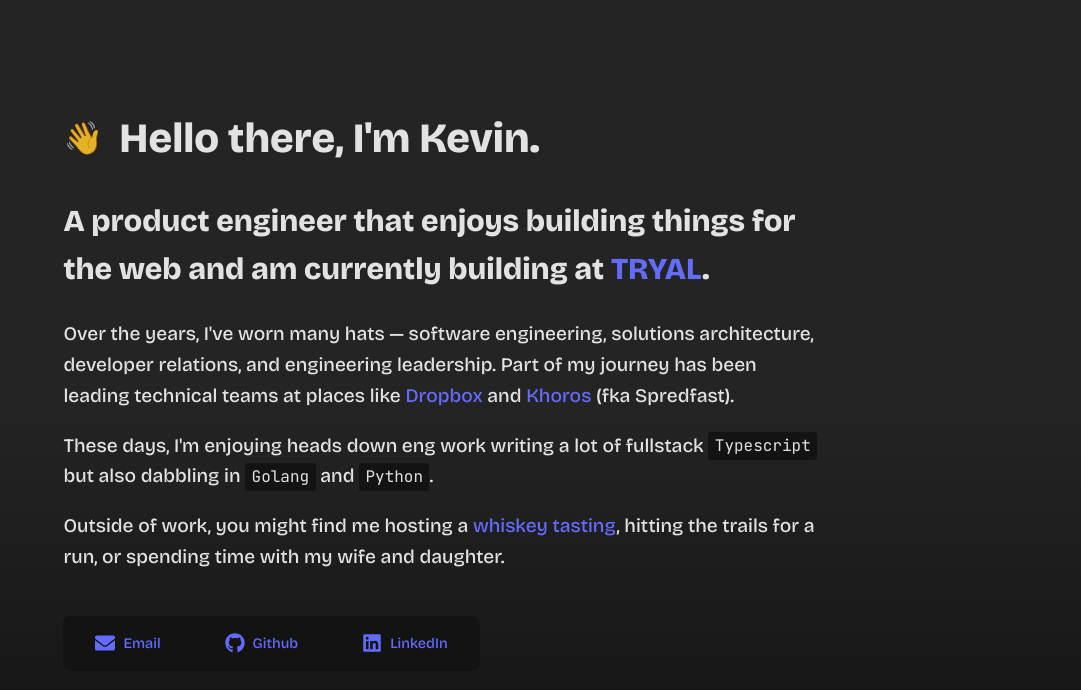
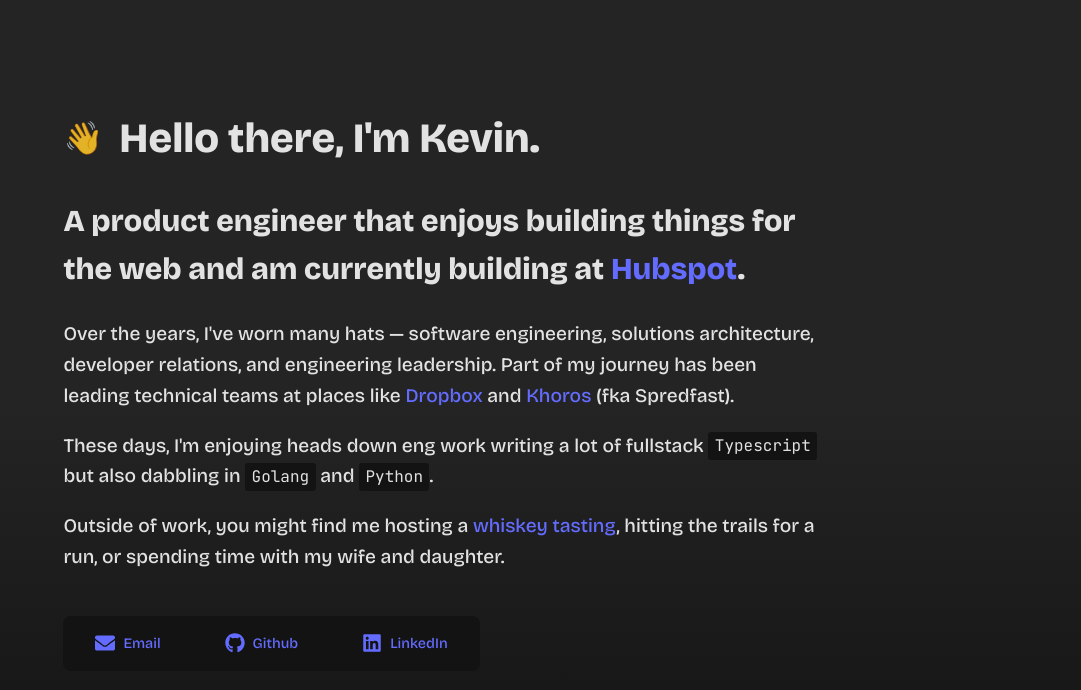
Before and after one commit to kevinnayar/kevinnayardotcom, a Next.js app: page / in a window 1280 px wide. Shown: the top 690 px of the page, without its empty margins (199-1280 px from the left). Built offline with nearby package versions, Linux system fonts and the light colour scheme.

Commit message:
Update employment

```diff
--- a/pages/index.tsx
+++ b/pages/index.tsx
@@ -19,7 +19,7 @@
         </div>
         <h2>
           A product engineer that enjoys building things for the web and am
-          currently building at <a href="https://tryalclinical.com">TRYAL</a>.
+          currently building at <a href="https://hubspot.com">Hubspot</a>.
         </h2>
         <p>
           Over the years, I&apos;ve worn many hats — software engineering, solutions
```
